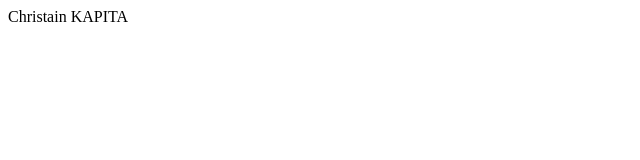
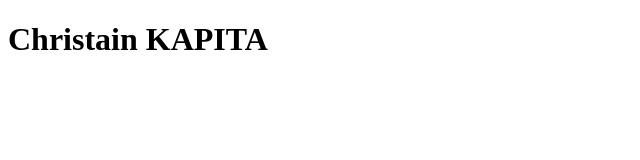
Before and after one commit to ChristianKapita/christianKapita.github.io, a plain HTML site: page index.html in a window 1280 px wide. Shown: the whole page, without its empty margins (0-640 px from the left). Drawn offline with Linux system fonts and the light colour scheme.

Commit message:
added info

```diff
--- a/index.html
+++ b/index.html
@@ -6,6 +6,6 @@
     <title>My Web page</title>
 </head>
 <body>
-    Christain KAPITA
+   <h1>Christain KAPITA</h1>
 </body>
 </html>
```
